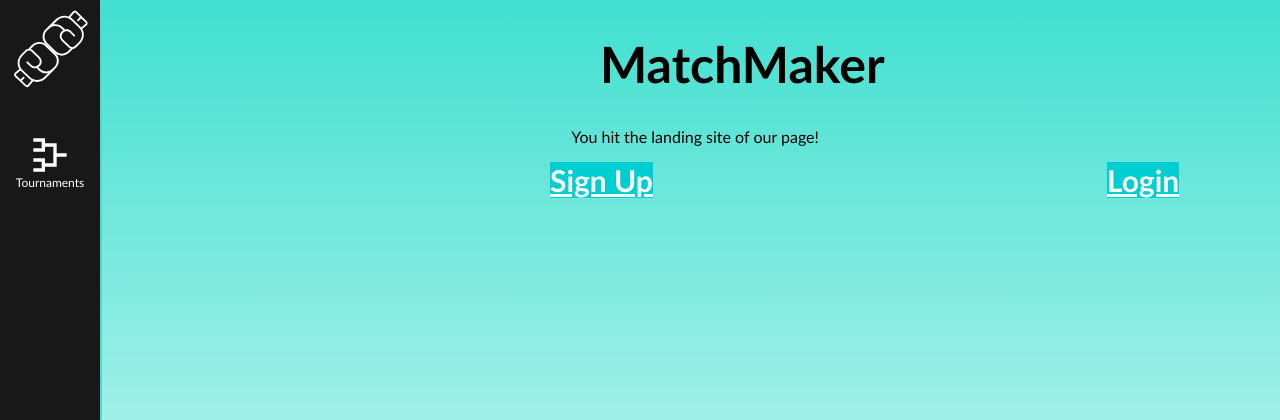
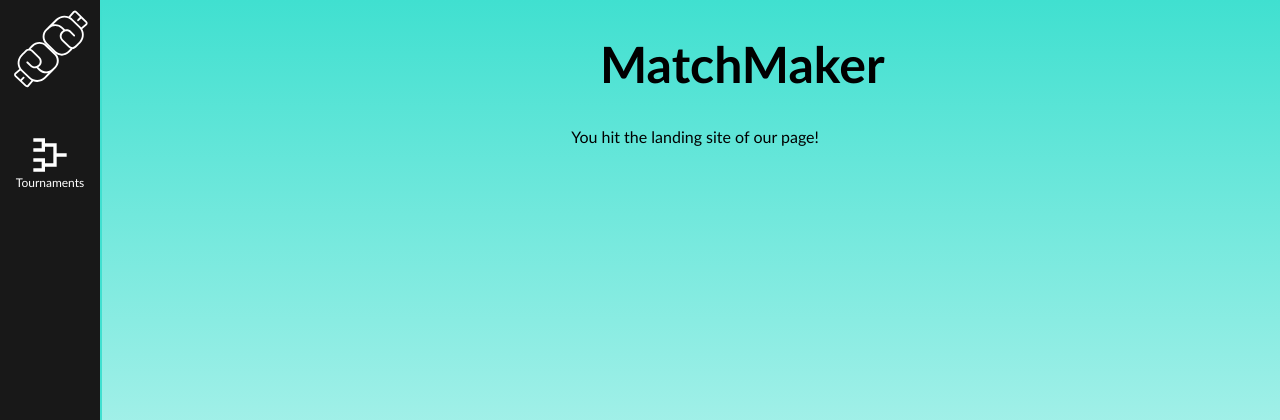
Before and after one commit to bhorvy/CS476-Group-Project, a Django app: page / in a window 1280 px wide. Shown: the top 420 px of the page. Run offline with Django 5.2, Linux system fonts and the light colour scheme.

Commit message:
Got rid of sign up and login buttons as they seem irrelevant now that we have the navbar

```diff
--- a/matchMaker/templates/demo.html
+++ b/matchMaker/templates/demo.html
@@ -8,7 +8,4 @@
     {% endfor %}
   {% endif %}
   <p id="greeting">You hit the landing site of our page!</p>
-
-  <a id="authlinks" href="registerUserType/">Sign Up</a>
-  <a id="authlinks" href="loginUserType/">Login</a>
 {% endblock %}
```
